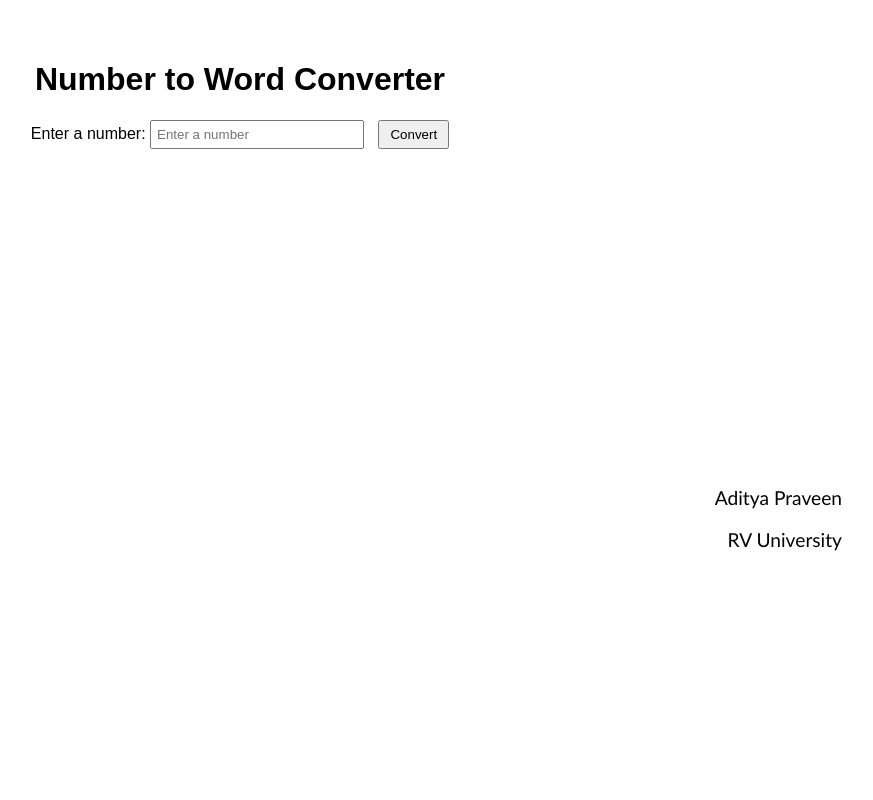
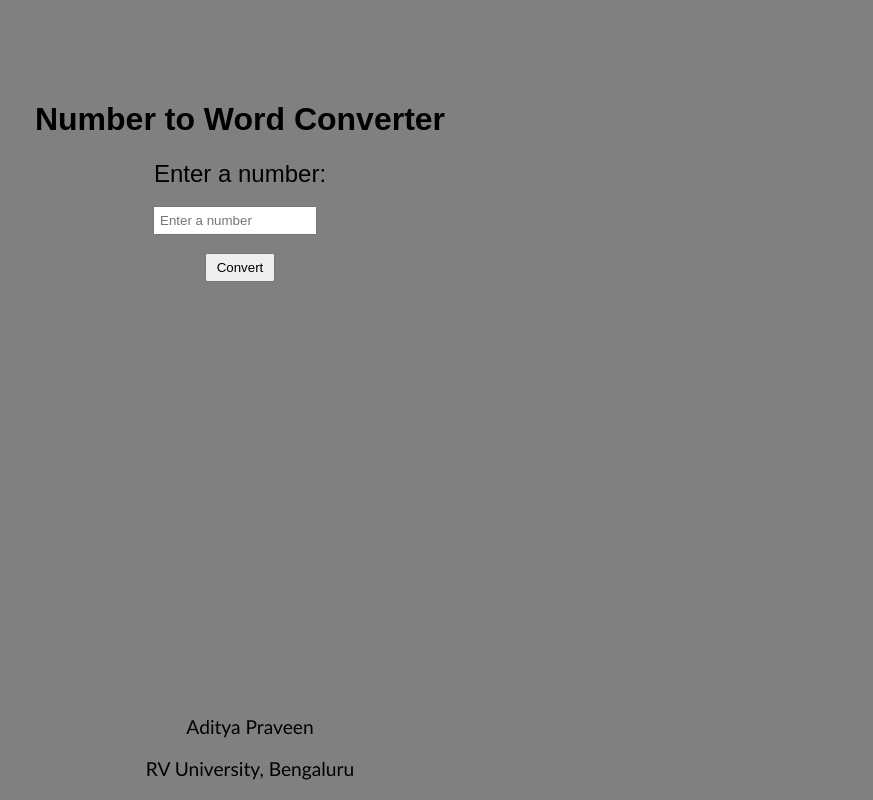
Before and after one commit to adityaapraveen/Numbers-To-Words, a plain HTML site: page index.html in a window 1280 px wide. Shown: the whole page, without its empty margins (400-1273 px from the left). Drawn offline with Linux system fonts and the light colour scheme.

Commit message:
finalcommit1

```diff
--- a/index.css
+++ b/index.css
@@ -1,17 +1,21 @@
 body {
     font-family: Arial, sans-serif;
     text-align: center;
-
+    margin: 0;
+    background-color: grey;
 }
 
 .container {
-    margin-top: 20px;
-    padding-top: 20px;
-
+    padding: 80px;
+    text-align: center;
+    display: flex;
+    flex-direction: column;
+    align-items: center;
+    justify-content: center;
 }
 
 input[type="number"] {
-    width: 200px;
+    width: 150px;
     padding: 5px;
     margin-right: 10px;
 }
@@ -20,16 +24,54 @@ button {
     padding: 5px 10px;
 }
 
+
 #result {
     margin-top: 20px;
     font-weight: bold;
+    color: black;
 }
-.footer-container{
-    text-align: right;
-    padding-left: 20px;
-    padding-top: 280px;
-    padding-right: 30px;
+
+.footer {
+    position: fixed;
+    bottom: 0;
+    left: 0;
+    width: 100%;
+    padding: 1px 10px;
     font-size: larger;
     font-weight: 500;
     font-family: 'Trebuchet MS', 'Lucida Sans Unicode', 'Lucida Grande', 'Lucida Sans', Arial, sans-serif;
+    background-color: grey;
+    color: black;
 }
+
+.background-vid {
+    position: fixed;
+    top: 0;
+    left: 0;
+    width: 100%;
+    height: 100%;
+    overflow: hidden;
+    z-index: -1;
+
+}
+
+#bgvid {
+    object-fit: cover;
+    width: 100%;
+    height: 100%;
+}
+
+h1 {
+    /* background-color: black; */
+    color: black;
+}
+
+#result {
+    font-size: x-large;
+    text-align: center;
+}
+
+#label {
+    font-size: x-large;
+    color: black;
+}
--- a/index.html
+++ b/index.html
@@ -9,21 +9,28 @@
 </head>
 
 <body>
+    <!-- <div class="background-vid">
+        <video playsinline autoplay muted loop poster="polina.jpg" id="bgvid">
+            <source src="videoplayback.mp4" type="video/mp4">
+        </video>
+    </div> -->
+
     <div class="container">
         <h1>Number to Word Converter</h1>
-        <label for="numberInput">Enter a number:</label>
+        <label for="numberInput" id="label">Enter a number:</label> <br>
         <input type="number" id="numberInput" placeholder="Enter a number" />
+        <br>
         <button onclick="convertToWords()">Convert</button>
+        <br>
         <div id="result"></div>
     </div>
-<br>
+
+    <footer class="footer">
+        <p>Aditya Praveen</p>
+        <p>RV University, Bengaluru</p>
+    </footer>
+
     <script src="index.js"></script>
-    <div class="footer-container">
-        <footer>
-            <p>Aditya Praveen</p>
-            <p>RV University</p>
-        </footer>
-    </div>
 </body>
 
 </html>
```
